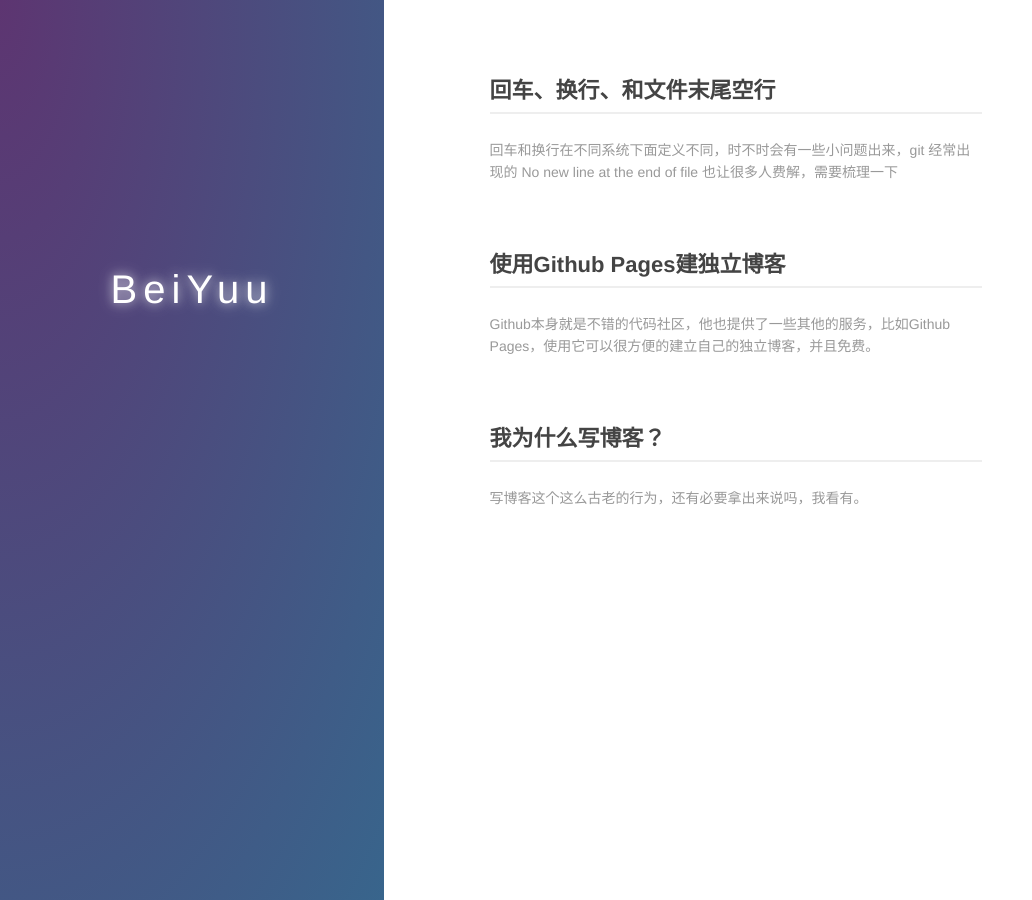
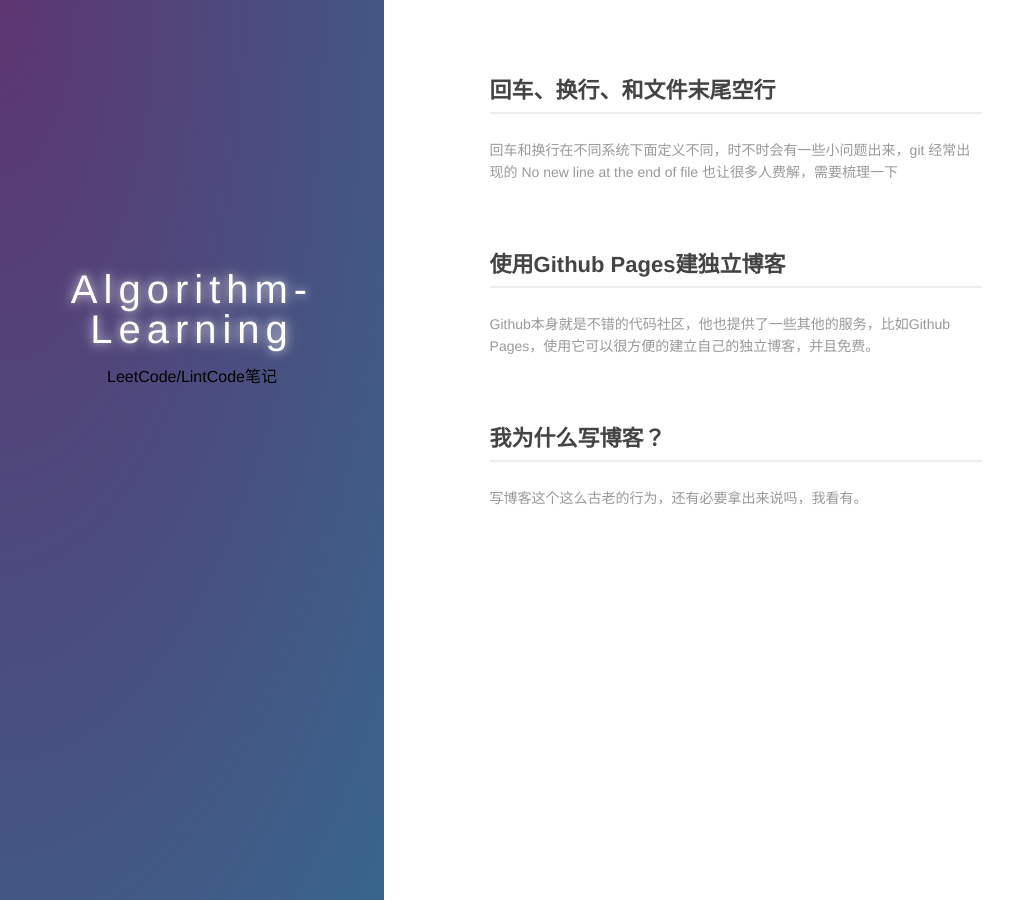
Before and after one commit to xu5500509/Algorithm-Learning, a Jekyll site: the page built from index.md, in a window 1280 px wide. Shown: the whole page, without its empty margins (0-1032 px from the left). Built offline with Jekyll 4.4.1, drawn with Linux system fonts in a browser that asks for light colours.

Commit message:
统一更新个人信息

```diff
--- a/_config.yml
+++ b/_config.yml
@@ -1,6 +1,6 @@
 permalink: /:title
 
-title: BeiYuu.com
-url: http://beiyuu.com
+title: Algorithm-Learning
+url: https://xu5500509.github.io/Algorithm-Learning
 feed: /atom.xml
-author_info: <a href="http://beiyuu.com/">BeiYuu</a>
+author_info: <a href="https://xu5500509.github.io/Algorithm-Learning">Algorithm-Learning</a>
--- a/_layouts/default.html
+++ b/_layouts/default.html
@@ -5,7 +5,7 @@
     <title>{% if page.title %}{{ page.title }} | {% endif %}{{ site.title }}</title>
     <meta name="author" content="BieYuu" />
     <meta name="renderer" content="webkit">
-    <meta name="description" content="BeiYuu's Blog" />
+    <meta name="description" content="Algorithm-Learning Blog" />
     <meta name="viewport" content="width=device-width, initial-scale=1.0, minimum-scale=1.0">
     <link rel="shortcut icon" href="/Algorithm-Learning/favicon.ico" type="image/x-icon" />
     <link rel="alternate" type="application/atom+xml" title="Recent Entries" href="{{ site.feed }}" />
--- a/index.md
+++ b/index.md
@@ -6,10 +6,8 @@ layout: default
   <div class="index-wrapper">
     <div class="aside">
       <div class="info-card">
-        <h1>BeiYuu</h1>
-        <a href="http://weibo.com/beiyuu/" target="_blank"><img src="http://www.weibo.com/favicon.ico" alt="" width="25"/></a>
-        <a href="http://www.douban.com/people/beiyuu/" target="_blank"><img src="http://www.douban.com/favicon.ico" alt="" width="22"/></a>
-        <a href="http://instagram.com/beiyuu/" target="_blank"><img src="http://d36xtkk24g8jdx.cloudfront.net/bluebar/00c6602/images/ico/favicon.ico" alt="" width="22"/></a>
+        <h1>Algorithm-Learning</h1>
+        <h2>LeetCode/LintCode笔记</h2>
       </div>
       <div id="particles-js"></div>
     </div>
```
